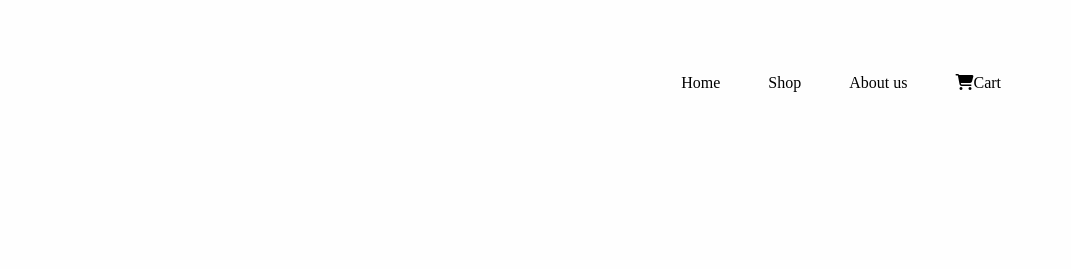
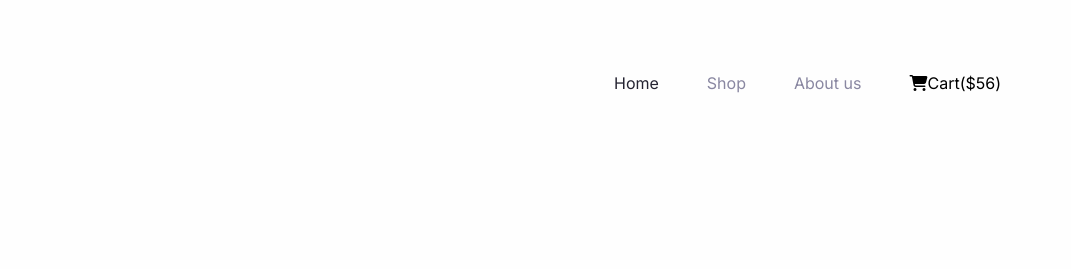
Before and after one commit to riti202-stack/Assignment-02, a plain HTML site: page index.html in a window 1280 px wide. Shown: the top 269 px of the page, 209-1280 px from the left. Drawn offline with Linux system fonts and the light colour scheme.

Commit message:
corrected some features

```diff
--- a/index.html
+++ b/index.html
@@ -23,10 +23,10 @@
             </div>
             <div class="nav-menu">
                 <ul class="display-flex">
-                <li><a class="vis nav-cart">Home</a></li>
-                <li><a class="vis nav-cart">Shop</a></li>
-                <li><a class="vis nav-cart">About us</a></li>
-                <li><i class="fa-solid fa-cart-shopping"></i><a class="nav-cart">Cart</a></li>
+                <li><a class="vis nav-cart inter-1 color-3 common-font"style="font-weight:800px">Home</a></li>
+                <li><a class="vis nav-cart color-2 inter-1 common-font"style="font-weight:400px">Shop</a></li>
+                <li><a class="vis nav-cart color-2 inter-1 common-font"style="font-weight:400px">About us</a></li>
+                <li><i class="fa-solid fa-cart-shopping"></i><a class="nav-cart inter-1 common-font"style="font-weight:400px">Cart($56)</a></li>
             </ul>
             </div>
     </nav>
--- a/styles/style.css
+++ b/styles/style.css
@@ -23,6 +23,15 @@
 }
 .color-1{
     color:rgba(0, 0, 0, 0.5);
+}
+.color-2{
+    color:rgba(137, 135, 161, 1);
+}
+.color-3{
+    color:rgba(37, 36, 50, 1);
+}
+.common-font{
+    font-size: 16px;
 }
 body{
     background-color: rgb(254, 254, 254);
```
